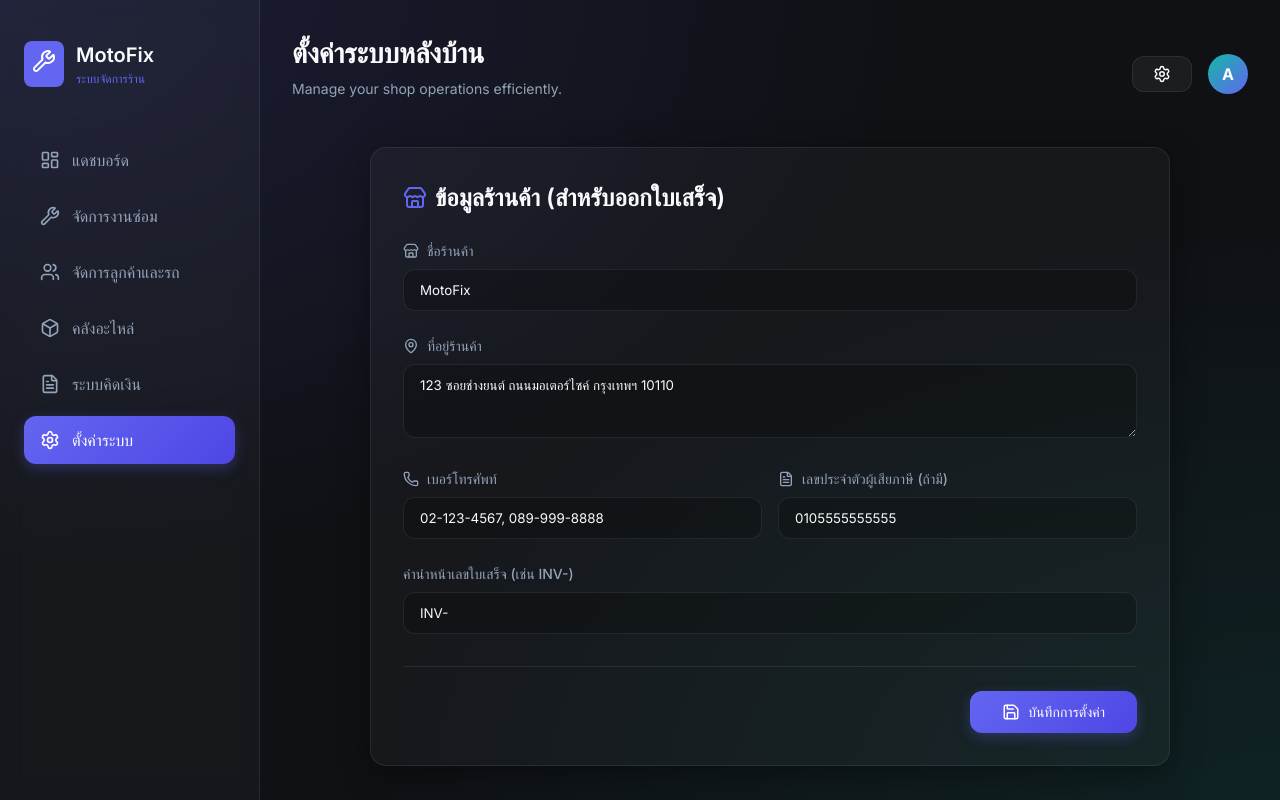
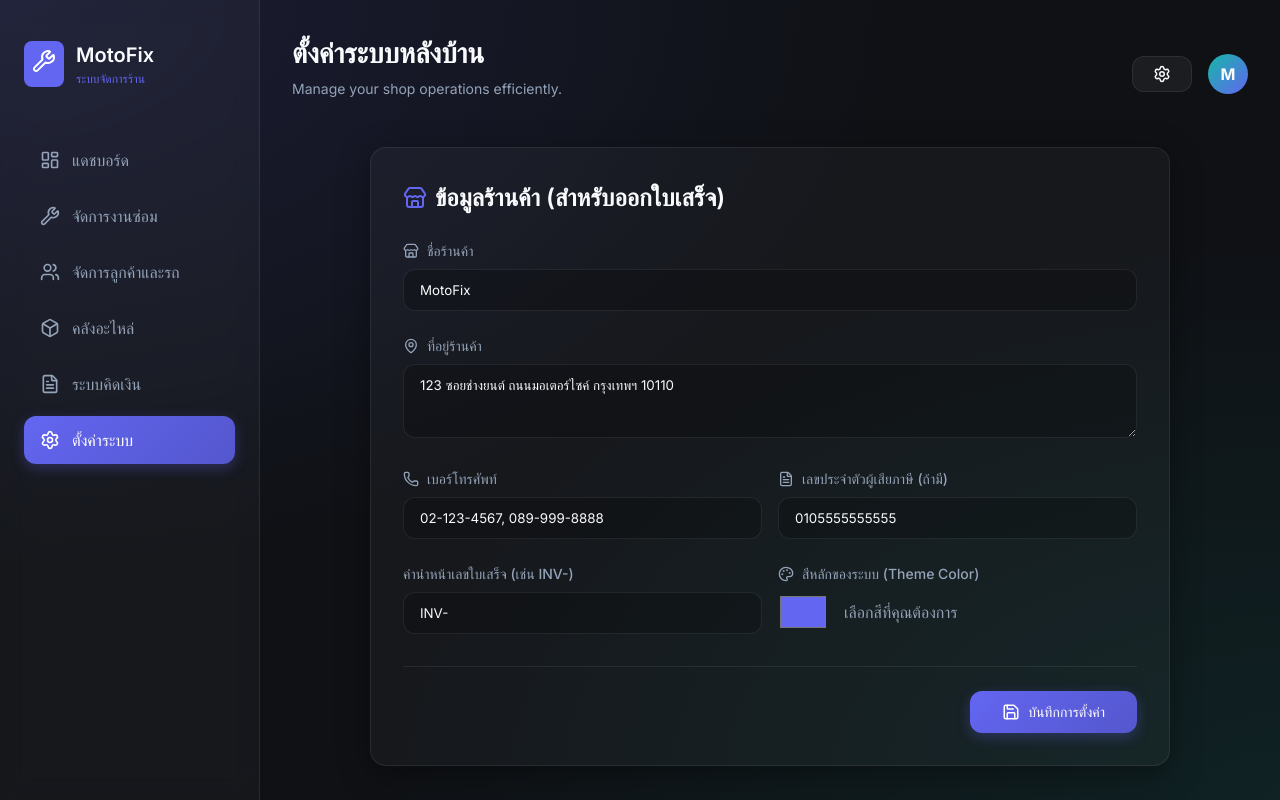
Before and after one commit to nutppp002/Nutracing, a React app: page /settings in a window 1280 px wide. Built offline with nearby package versions, Linux system fonts and the light colour scheme; no server answers; the HTML template or start-up script is replaced by a standard one.

Commit message:
feat: add theme color and store name settings

```diff
--- a/src/App.jsx
+++ b/src/App.jsx
@@ -16,8 +16,19 @@ import { Customers } from './pages/Customers';
 import { Billing } from './pages/Billing';
 import { Settings } from './pages/Settings';
 
+import { useEffect } from 'react';
+import { useLocalStorage } from './hooks/useLocalStorage';
 
 function App() {
+  const [settings] = useLocalStorage('motofix_settings', { themeColor: '#6366f1' });
+
+  useEffect(() => {
+    if (settings?.themeColor) {
+      document.documentElement.style.setProperty('--primary', settings.themeColor);
+      document.documentElement.style.setProperty('--primary-hover', `color-mix(in srgb, ${settings.themeColor}, black 15%)`);
+    }
+  }, [settings?.themeColor]);
+
   return (
     <Router>
       <div className="app-container">
--- a/src/components/Header.jsx
+++ b/src/components/Header.jsx
@@ -1,6 +1,12 @@
 import { Settings } from 'lucide-react';
 
-export const Header = ({ title }) => (
+import { useLocalStorage } from '../hooks/useLocalStorage';
+
+export const Header = ({ title }) => {
+  const [settings] = useLocalStorage('motofix_settings', { storeName: 'MotoFix' });
+  const initial = settings?.storeName ? settings.storeName.charAt(0).toUpperCase() : 'M';
+
+  return (
     <header className="header animate-fade-in">
       <div>
         <h1 style={{ fontSize: '1.75rem', marginBottom: '0.25rem' }}>{title}</h1>
@@ -11,8 +17,9 @@ export const Header = ({ title }) => (
           <Settings size={18} />
         </button>
         <div style={{ width: '40px', height: '40px', borderRadius: '50%', background: 'linear-gradient(135deg, var(--accent), var(--primary))', display: 'flex', alignItems: 'center', justifyContent: 'center', fontWeight: 'bold' }}>
-        A
+          {initial}
         </div>
       </div>
     </header>
   );
+};
--- a/src/components/Sidebar.jsx
+++ b/src/components/Sidebar.jsx
@@ -1,8 +1,10 @@
 import { Link, useLocation } from 'react-router-dom';
 import { LayoutDashboard, Wrench, Users, Box, FileText, Settings } from 'lucide-react';
+import { useLocalStorage } from '../hooks/useLocalStorage';
 
 export const Sidebar = () => {
   const location = useLocation();
+  const [settings] = useLocalStorage('motofix_settings', { storeName: 'MotoFix' });
   const navItems = [
     { name: 'แดชบอร์ด', path: '/', icon: <LayoutDashboard size={20} /> },
     { name: 'จัดการงานซ่อม', path: '/jobs', icon: <Wrench size={20} /> },
@@ -19,7 +21,7 @@ export const Sidebar = () => {
           <Wrench size={24} color="white" />
         </div>
         <div>
-          <h2 style={{ fontSize: '1.25rem', marginBottom: 0 }}>MotoFix</h2>
+          <h2 style={{ fontSize: '1.25rem', marginBottom: 0 }}>{settings?.storeName || 'MotoFix'}</h2>
           <p style={{ fontSize: '0.75rem', marginBottom: 0, color: 'var(--primary)' }}>ระบบจัดการร้าน</p>
         </div>
       </div>
--- a/src/pages/Settings.jsx
+++ b/src/pages/Settings.jsx
@@ -1,7 +1,7 @@
 import { useState } from 'react';
 import { Header } from '../components/Header';
 import { useLocalStorage } from '../hooks/useLocalStorage';
-import { Save, Store, MapPin, Phone, FileText } from 'lucide-react';
+import { Save, Store, MapPin, Phone, FileText, Palette } from 'lucide-react';
 
 const defaultSettings = {
   storeName: 'MotoFix',
@@ -9,6 +9,7 @@ const defaultSettings = {
   phone: '02-123-4567, 089-999-8888',
   taxId: '0105555555555',
   invoicePrefix: 'INV-',
+  themeColor: '#6366f1',
 };
 
 export const Settings = () => {
@@ -71,11 +72,23 @@ export const Settings = () => {
               </div>
             </div>
 
-            <div className="form-group" style={{ marginBottom: 0 }}>
-              <label className="form-label" style={{ display: 'flex', alignItems: 'center', gap: '0.5rem' }}>
-                คำนำหน้าเลขใบเสร็จ (เช่น INV-)
-              </label>
-              <input type="text" name="invoicePrefix" value={formData.invoicePrefix} onChange={handleChange} className="form-control" />
+            <div style={{ display: 'grid', gridTemplateColumns: '1fr 1fr', gap: '1rem' }}>
+              <div className="form-group" style={{ marginBottom: 0 }}>
+                <label className="form-label" style={{ display: 'flex', alignItems: 'center', gap: '0.5rem' }}>
+                  คำนำหน้าเลขใบเสร็จ (เช่น INV-)
+                </label>
+                <input type="text" name="invoicePrefix" value={formData.invoicePrefix} onChange={handleChange} className="form-control" />
+              </div>
+
+              <div className="form-group" style={{ marginBottom: 0 }}>
+                <label className="form-label" style={{ display: 'flex', alignItems: 'center', gap: '0.5rem' }}>
+                  <Palette size={16} /> สีหลักของระบบ (Theme Color)
+                </label>
+                <div style={{ display: 'flex', gap: '1rem', alignItems: 'center' }}>
+                  <input type="color" name="themeColor" value={formData.themeColor || '#6366f1'} onChange={handleChange} style={{ width: '50px', height: '40px', padding: '0', border: 'none', borderRadius: '4px', cursor: 'pointer', background: 'transparent' }} />
+                  <span style={{ color: 'var(--text-muted)' }}>เลือกสีที่คุณต้องการ</span>
+                </div>
+              </div>
             </div>
 
           </div>
```
Also changed, not shown: 2 other files (tests, documents, lock files or other folders). Lines whose indentation alone changed are shown as unchanged.
